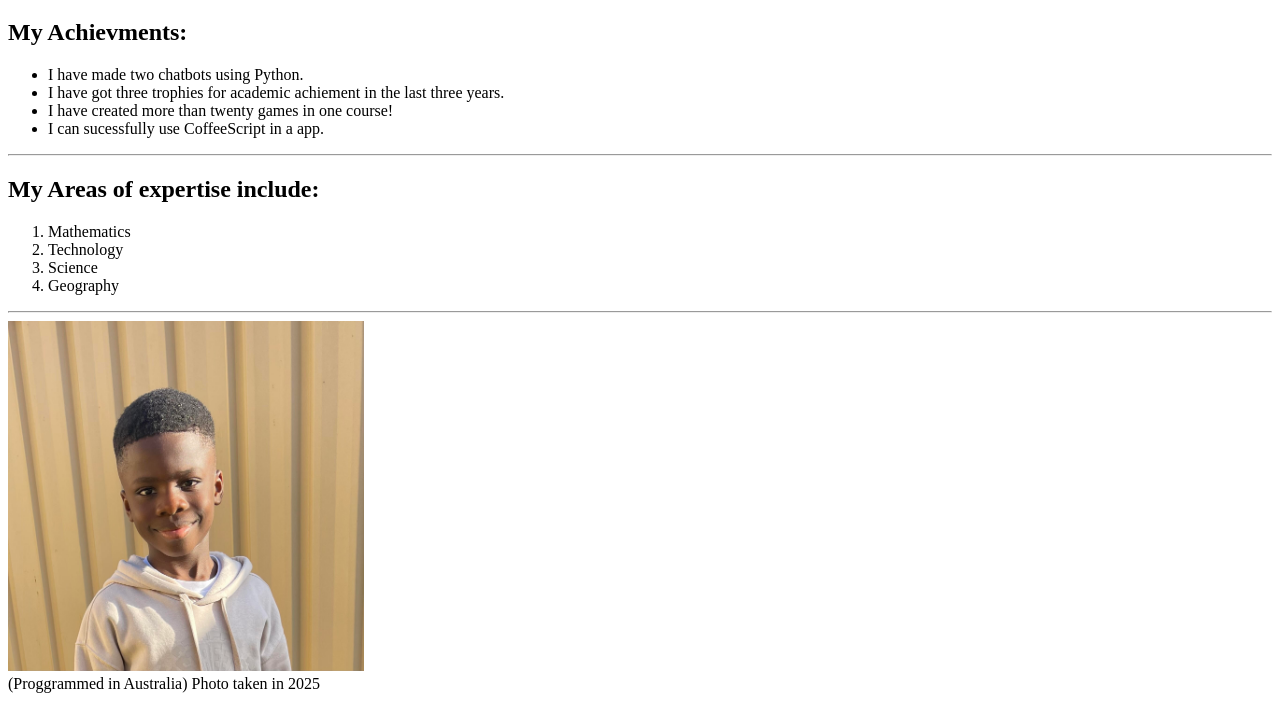
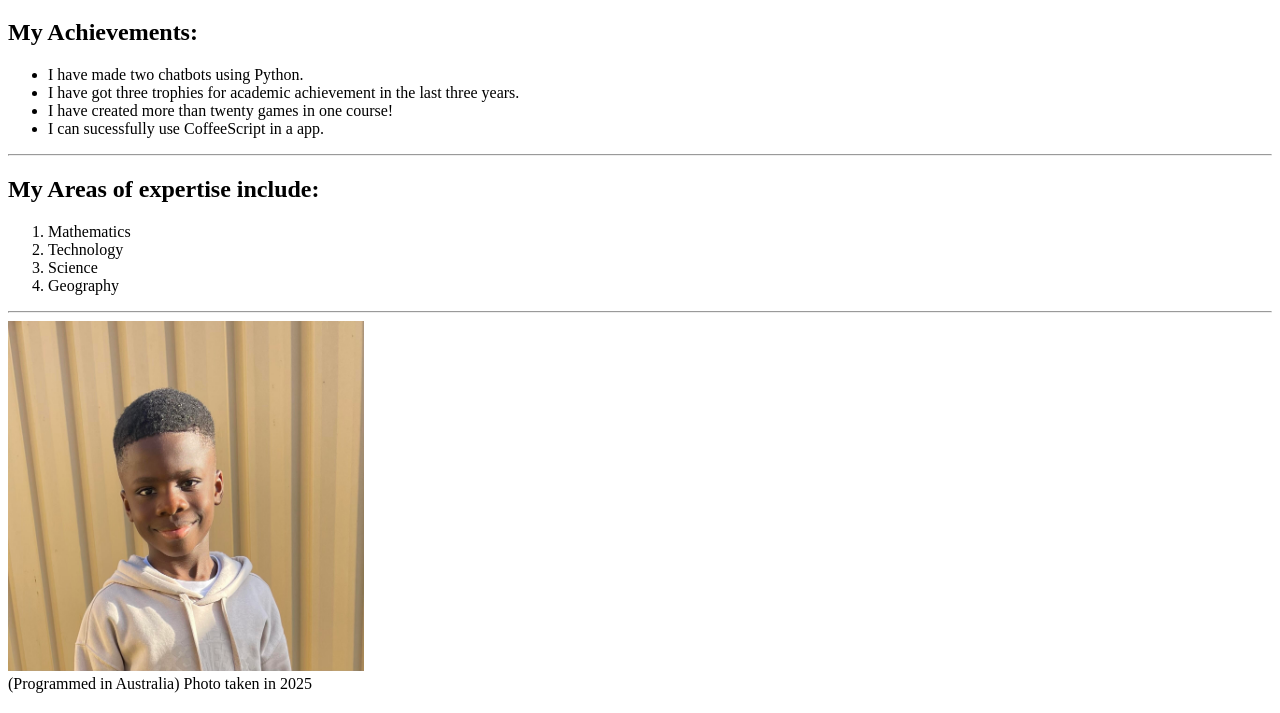
Before and after one commit to joebraydenagy-lgtm/JosephWebsite, a plain HTML site: page index.html in a window 1280 px wide. Shown: the part 87-800 px from the top of the page. Drawn offline with Linux system fonts and the light colour scheme.

Commit message:
Update index.html
changed the spelling of a word

```diff
--- a/index.html
+++ b/index.html
@@ -15,10 +15,10 @@
         </nav>
         <h1>My Resume</h1>
 
-        <h2>My Achievments:</h2>
+        <h2>My Achievements:</h2>
         <ul>
             <li> I have made two chatbots using Python.</li>
-            <li>I have got three trophies for academic achiement in the last three years.</li>
+            <li>I have got three trophies for academic achievement in the last three years.</li>
             <li>I have created more than twenty games in one course!</li>
             <li>I can sucessfully use CoffeeScript in a app.</li>
         </ul>
@@ -33,7 +33,7 @@
         <hr />
         <img src="./assets/images/portfoliopicture.jpg" alt="picture of me" height="350" />
         <footer>
-            (Proggrammed in Australia)
+            (Programmed in Australia)
             Photo taken in 2025
         </footer>
     </body>
```
